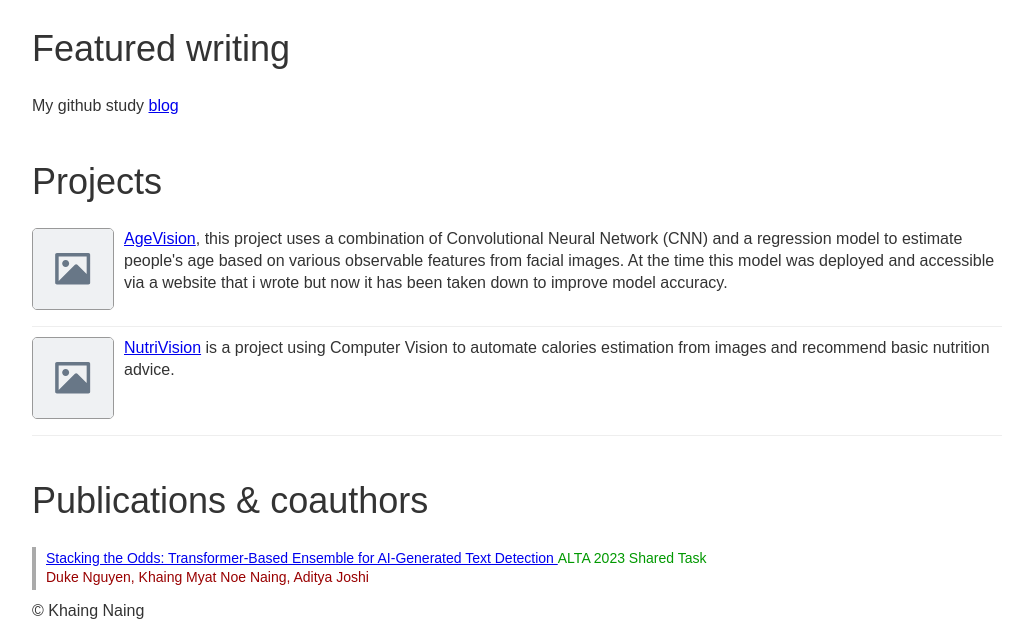
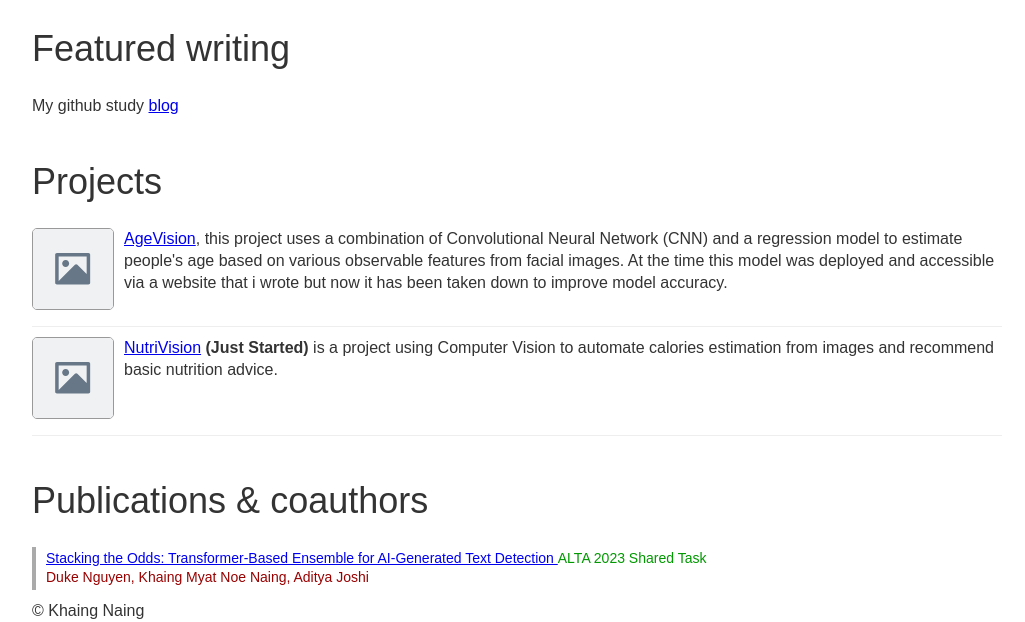
Before and after one commit to KhaingNaing/my-website, a plain HTML site: page index.html in a window 1280 px wide. Shown: the part 1340-1962 px from the top of the page, without its empty margins (123-1148 px from the left). Drawn offline with Linux system fonts and the light colour scheme.

Commit message:
adding more content for pet project

```diff
--- a/index.html
+++ b/index.html
@@ -205,7 +205,7 @@
           <img src="assests/landscape-placeholder-svgrepo-com.svg">
         </div>
         <div class="pdesc">
-          <a href="https://github.com/KhaingNaing/calories_count">NutriVision</a> is a project using
+          <a href="https://github.com/KhaingNaing/calories_count">NutriVision</a> <b>(Just Started)</b> is a project using
           Computer Vision to automate calories estimation from images and recommend basic nutrition advice.
         </div>
         <div class="pend"></div>
```
